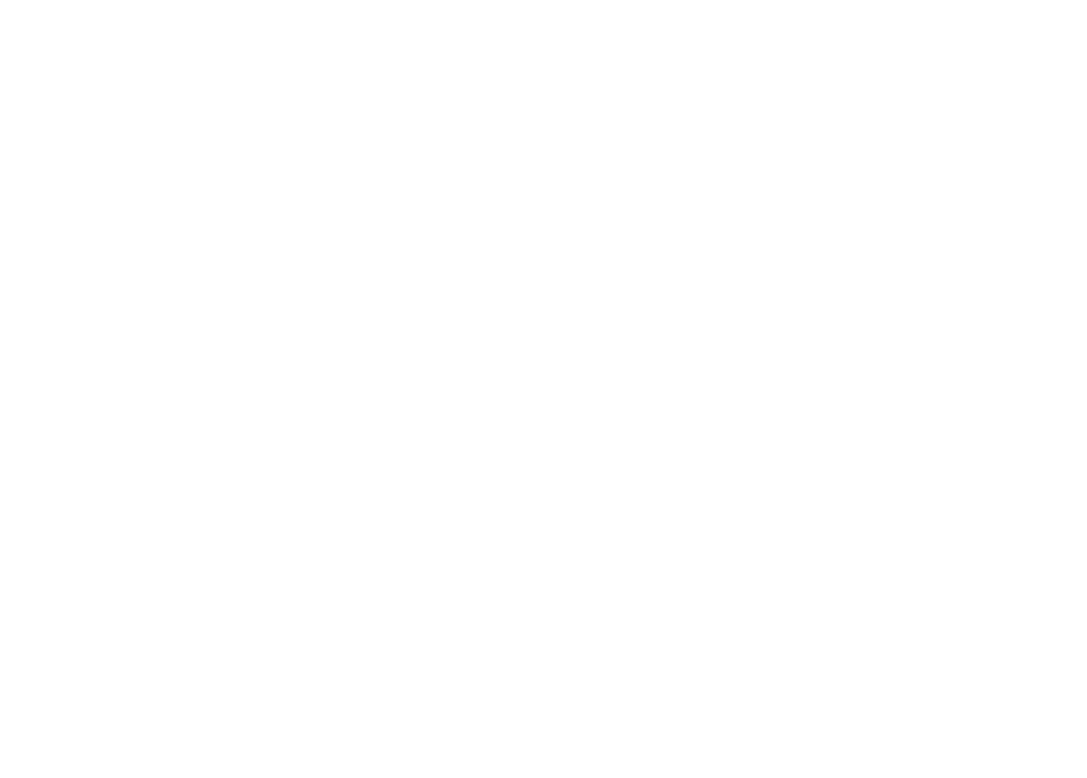
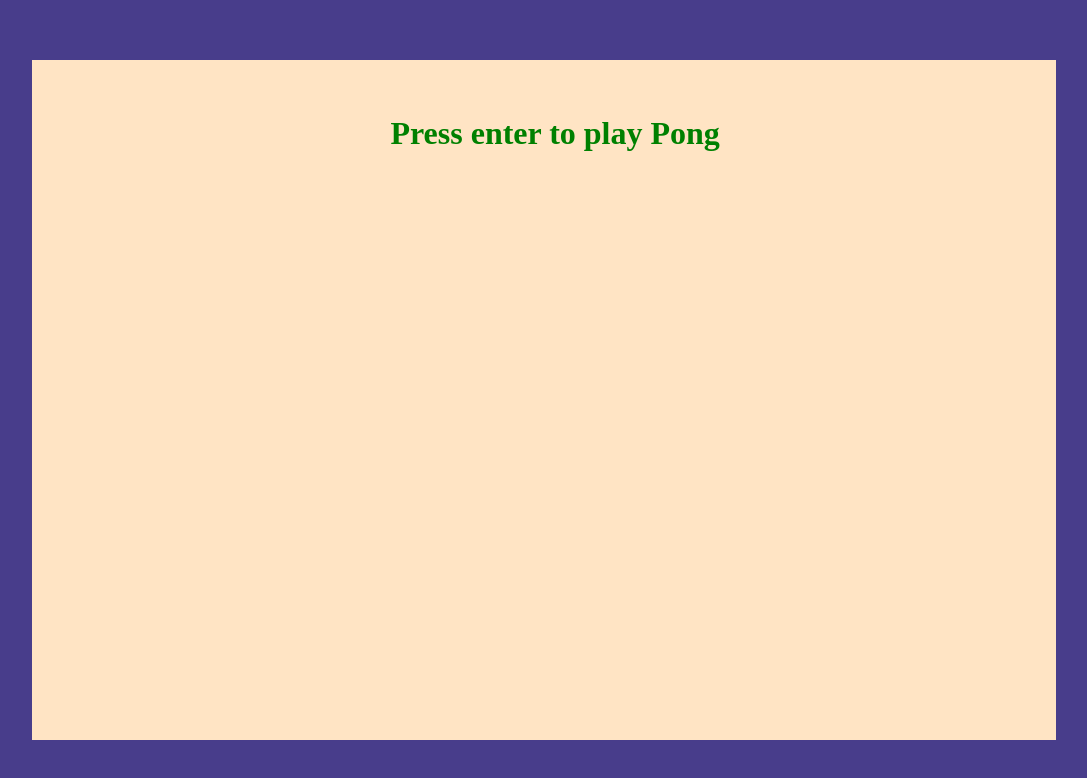
Before and after one commit to ChrisBerg03/ping-pong-remake, a plain HTML site: page index.html in a window 1280 px wide. Shown: the whole page, without its empty margins (96-1183 px from the left). Drawn offline with Linux system fonts and the light colour scheme.

Commit message:
index and css for pong. need to fix colors

```diff
--- a/css/style.css
+++ b/css/style.css
@@ -0,0 +1,84 @@
+* {
+    margin: 0;
+    padding: 0;
+    box-sizing: border-box;
+}
+
+body {
+    margin: 0;
+    width: 100vw;
+    height: 100vh;
+    background-color: darkslateblue;
+    display: flex;
+    justify-content: center;
+    align-items: center;
+}
+
+.board {
+    height: 85vh;
+    width: 80vw;
+    background-color: bisque;
+    border: 16px;
+}
+
+.ball {
+    height: 25px;
+    width: 25px;
+    border-radius: 50%;
+    animation: spinBall 0.1s linear infinite;
+}
+
+@keyframes spinBall {
+    0% {
+        transform: rotate(0deg);
+    }
+    50% {
+        transform: rotate(180deg);
+    }
+    100% {
+        transform: rotate(360deg);
+    }
+}
+
+.paddle {
+    height: 100px;
+    width: 20px;
+    position: fixed;
+}
+
+.paddle1 {
+    top: calc(7vh + 55px);
+    left: calc(10vh + 30px);
+}
+
+.paddle2 {
+    top: calc(7vh + 55px);
+    right: calc(10vh + 30px);
+}
+
+.player1Score {
+    height: 50px;
+    width: 50px;
+    color: darkblue;
+    position: fixed;
+    left: 30vw;
+    margin-top: 30px;
+}
+
+.player2Score {
+    height: 50px;
+    width: 50px;
+    color: darkblue;
+    position: fixed;
+    left: 70vw;
+    margin-top: 30px;
+}
+
+.message {
+    position: fixed;
+    height: 10vh;
+    width: 30vw;
+    color: green;
+    left: 38vw;
+    margin: 30px auto auto auto;
+}
--- a/index.html
+++ b/index.html
@@ -4,6 +4,19 @@
         <meta charset="UTF-8" />
         <meta name="viewport" content="width=device-width, initial-scale=1.0" />
         <title>Ping Pong</title>
+        <link rel="stylesheet" href="/css/style.css" />
+        <script src="/script/script.js" defer></script>
     </head>
-    <body></body>
+    <body>
+        <div class="board">
+            <div class="ball">
+                <div class="ballEffect"></div>
+            </div>
+            <div class="paddle1 paddle"></div>
+            <div class="paddle2 paddle"></div>
+            <h1 class="player1Score"></h1>
+            <h1 class="player2Score"></h1>
+            <h1 class="message">Press enter to play Pong</h1>
+        </div>
+    </body>
 </html>
```
